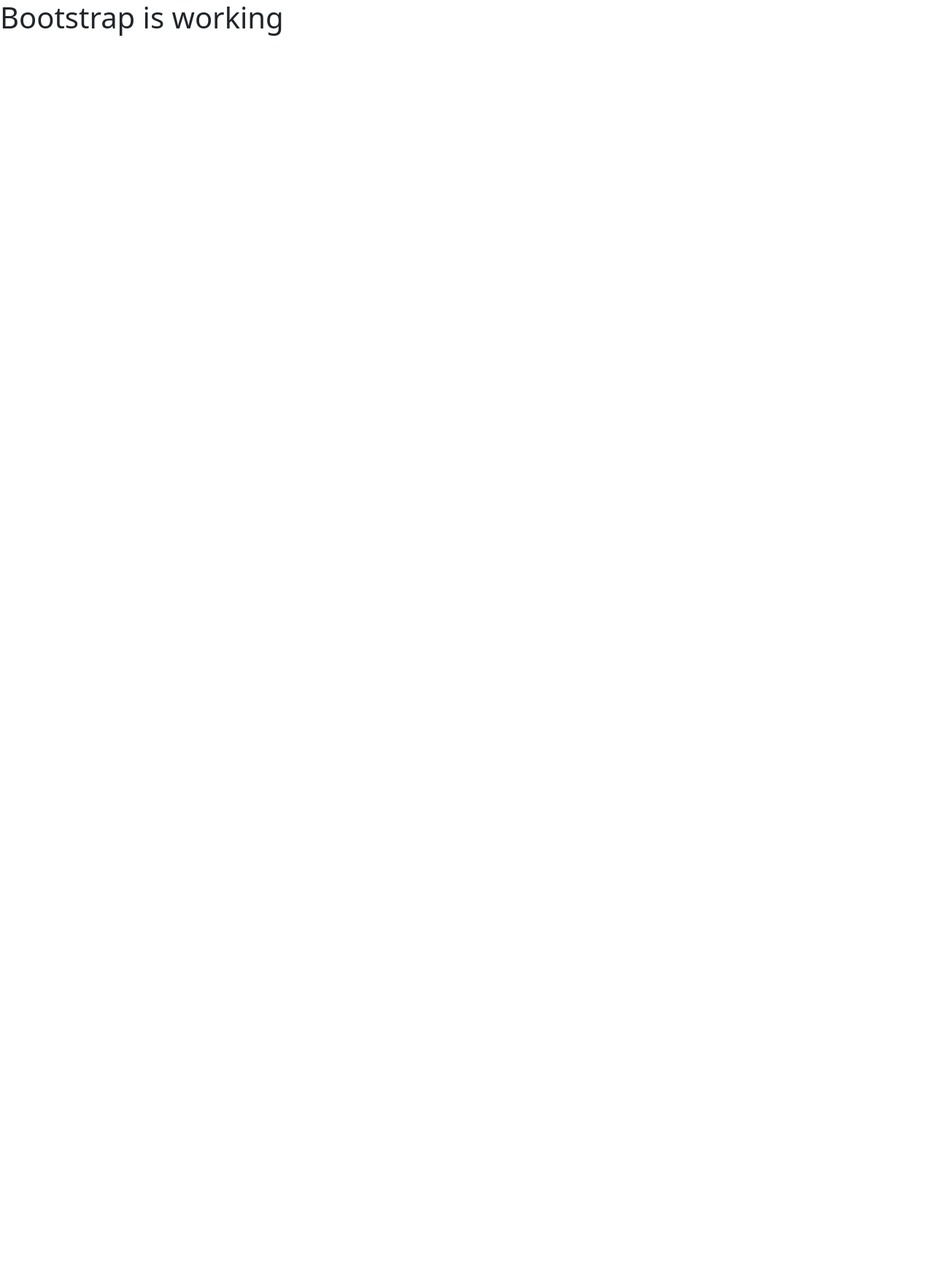
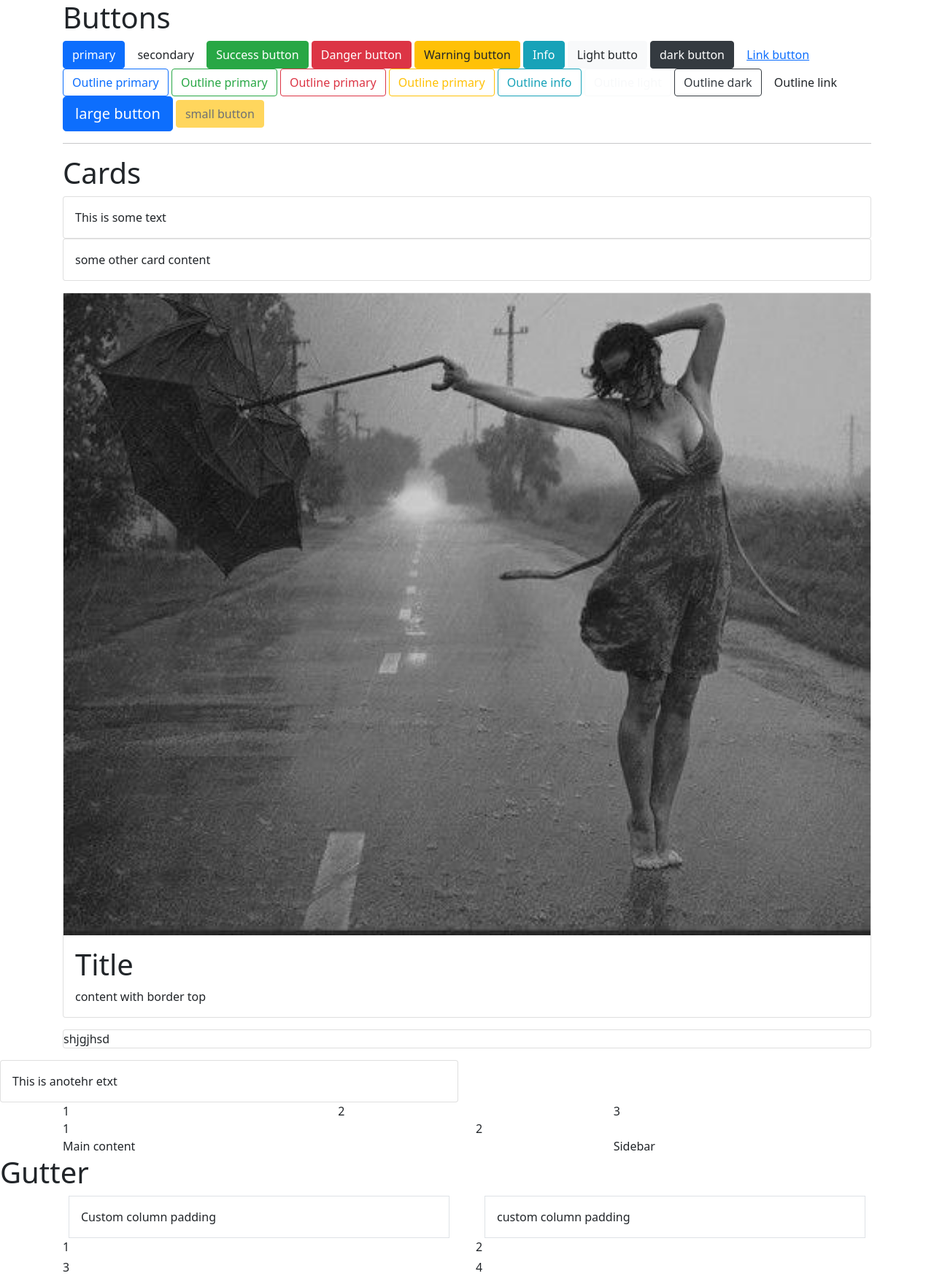
Before and after one commit to kasra6/Bootstrap-5-alpha, a plain HTML site: page index.html in a window 1280 px wide. Shown: the whole page at 73% size. Before the commit the page ends 800 px from the top, so only its background shows below. Drawn offline with nearby package versions, Linux system fonts and the light colour scheme.

Commit message:
bootstrap 5 practices

```diff
--- a/index.html
+++ b/index.html
@@ -15,9 +15,115 @@
 </head>
 
 <body>
-  <h1>Bootstrap is working</h1>
+  <div class="container">
+    <h1>Buttons</h1>
+
+    <button type="button" class="btn btn-primary">primary</button>
+    <button type="button" class="btn btn-secondry">secondary</button>
+    <button type="button" class="btn btn-success">Success button</button>
+    <button type="button" class="btn btn-danger">Danger button</button>
+    <button type="button" class="btn btn-warning">Warning button</button>
+    <button type="button" class="btn btn-info">Info</button>
+    <button type="button" class="btn btn-light">Light butto</button>
+    <button type="button" class="btn btn-dark">dark button</button>
+    <button type="button" class="btn btn-link">Link button</button>
+
+    <button type="button" class="btn btn-outline-primary">Outline primary</button>
+    <button type="button" class="btn btn-outline-success">Outline primary</button>
+    <button type="button" class="btn btn-outline-danger">Outline primary</button>
+    <button type="button" class="btn btn-outline-warning">Outline primary</button>
+    <button type="button" class="btn btn-outline-info">Outline info</button>
+    <button type="button" class="btn btn-outline-light">Outline light</button>
+    <button type="button" class="btn btn-outline-dark">Outline dark</button>
+    <button type="button" class="btn btn-outline-link">Outline link</button>
+
+    <button type="button" class="btn btn-primary btn-lg">large button</button>
+    <button type="button" class="btn btn-warning btn btn-md" disabled>small button</button>
+
+    <hr>
+    <h1>Cards</h1>
+    <div class="card">
+      <div class="card-body">
+        This is some text
+      </div>
+    </div>
+    <div class="card">
+      <div class="card-body">
+        some other card content
+      </div>
+    </div>
+
+    <div class="card my-3">
+      <img class="card-image-top" src="./images/image.jpg">
+      <div class="card-body">
+        <h1 class="card-title">Title</h1>
+        <p class="card-text">content with border top</p>
+
+      </div>
+    </div>
+
+    <div class="card mb-3">
+      <div class="row g-0">
+        shjgjhsd
+      </div>
+    </div>
+  </div>
+
+  <div class="row">
+    <div class="col-md-6">
+      <div class="card">
+        <div class="card-body">
+          This is anotehr etxt
+        </div>
+      </div>
+    </div>
+  </div>
+
+
+
+  <div class="container-md">
+    <div class="row">
+      <div class="col-sm">1</div>
+      <div class="col-sm">2</div>
+      <div class="col-sm">3</div>
+    </div>
+    <div class="row">
+      <div class="col-sm">1</div>
+      <div class="col-sm">2</div>
+    </div>
+  </div>
+
+  <div class="container">
+    <div class="row">
+      <div class="col-md-8">Main content</div>
+      <div class="col-md-4">Sidebar</div>
+    </div>
+  </div>
+
+  <h1>Gutter</h1>
+  <div class="container px-4">
+    <div class="row gx-5">
+      <div class="col">
+        <div class="p-3 border">Custom column padding</div>
+      </div>
+      <div class="col">
+        <div class="p-3 border">custom column padding</div>
+      </div>
+    </div>
+  </div>
+
+  <div class="container">
+    <div class="row gy-1">
+      <div class="col-6">1</div>
+      <div class="col-6">2</div>
+      <div class="col-6">3</div>
+      <div class="col-6">4</div>
+    </div>
+  </div>
 
   <script src="https://cdn.jsdelivr.net/npm/popper.js@1.16.0/dist/umd/popper.min.js" integrity="sha384-Q6E9RHvbIyZFJoft+2mJbHaEWldlvI9IOYy5n3zV9zzTtmI3UksdQRVvoxMfooAo" crossorigin="anonymous"></script>
+  <script src="https://stackpath.bootstrapcdn.com/bootstrap/5.0.0-alpha1/js/bootstrap.min.js" integrity="sha384-oesi62hOLfzrys4LxRF63OJCXdXDipiYWBnvTl9Y9/TRlw5xlKIEHpNyvvDShgf/" crossorigin="anonymous"></script>
+
   <script type="text/javascript" charset="utf-8" src="./js/custom.js"></script>
 </body>
 </html>
```
Also changed, not shown: styles/main.css (+14 -0 lines), images/image.jpg (added).
